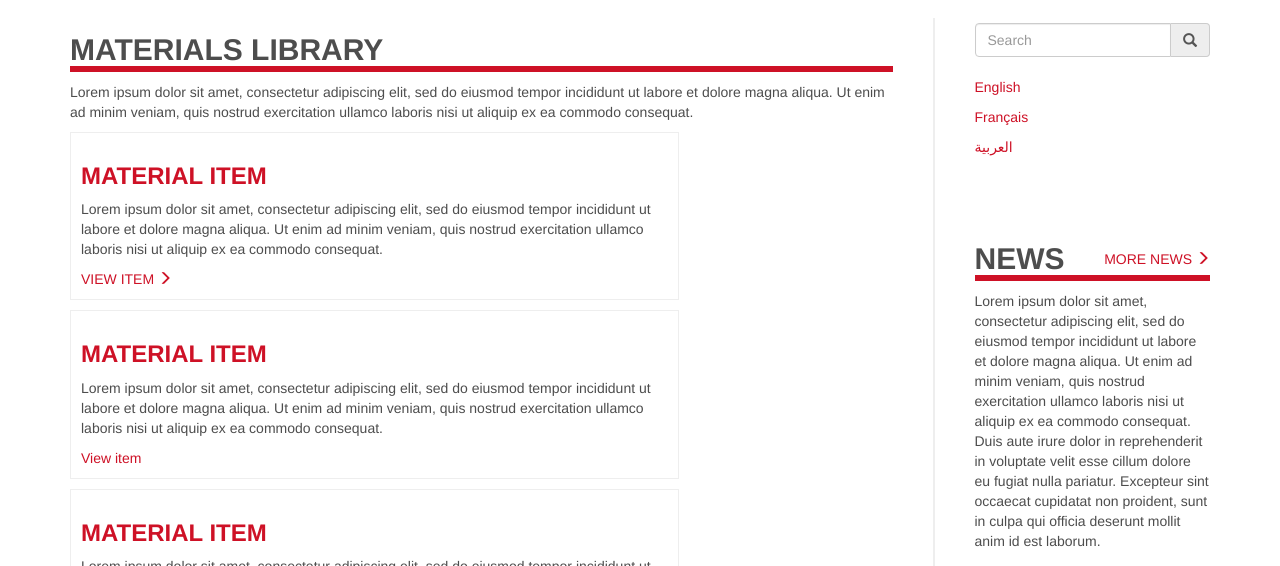
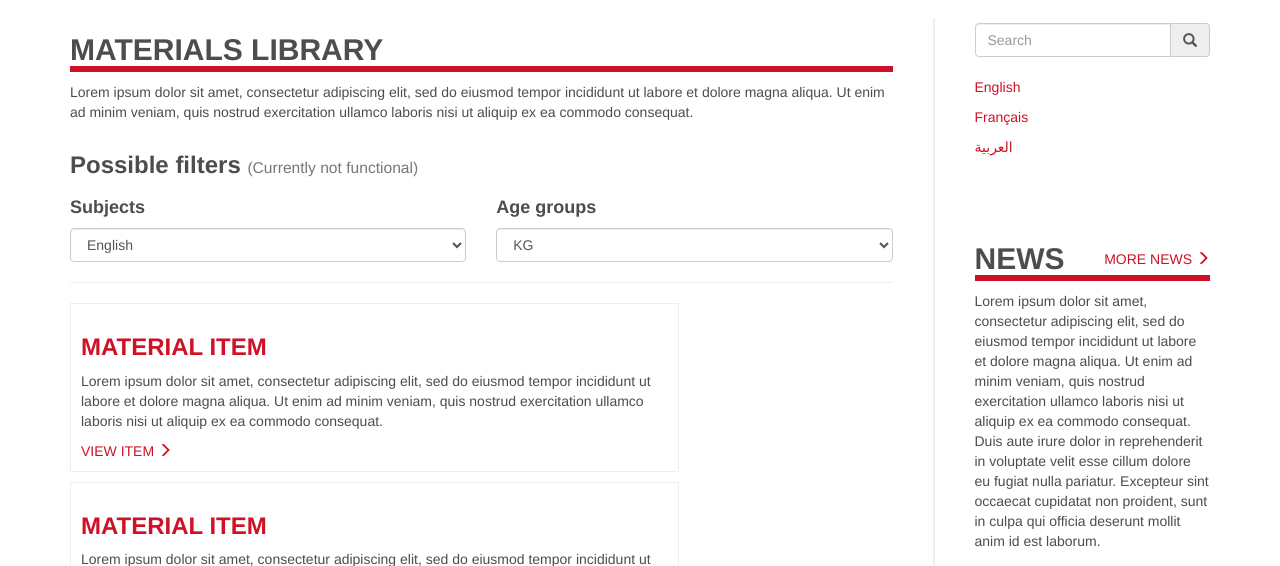
Before and after one commit to joehalloran/national-institutes, a plain HTML site: page listings.html in a window 1280 px wide. Shown: the part 234-800 px from the top of the page. Drawn offline with nearby package versions, Linux system fonts and the light colour scheme.

Commit message:
listing page with filters

```diff
--- a/listings.html
+++ b/listings.html
@@ -75,28 +75,47 @@
             <h2>Materials library</h2>
             <p>Lorem ipsum dolor sit amet, consectetur adipiscing elit, sed do eiusmod tempor incididunt ut labore et dolore magna aliqua. Ut enim ad minim veniam, quis nostrud exercitation ullamco laboris nisi ut aliquip ex ea commodo consequat.</p>
             <div class="row">
+              <div class="col-md-12">
+                <h3>Possible filters <small>(Currently not functional)</small></h3>
+              </div>
+              <div class="col-md-6">
+                <h4>Subjects</h4>
+                <select class="form-control">
+                  <option>English</option>
+                  <option>Maths</option>
+                  <option>Science</option>
+                  <option>French</option>
+                  <option>Arabic</option>
+                </select>
+              </div>
+              <div class="col-md-6">
+                <h4>Age groups</h4>
+                <select class="form-control">
+                  <option>KG</option>
+                  <option>Primary</option>
+                  <option>Prep</option>
+                  <option>Secondary</option>
+                </select>
+              </div>
+              <div class="col-md-12">
+                <hr />
+              </div>
               <div class="col-md-9">
                 <div class="teacher-material-library-item">
                   <h3><a href="#">Material Item</a></h3>
                   <p>Lorem ipsum dolor sit amet, consectetur adipiscing elit, sed do eiusmod tempor incididunt ut labore et dolore magna aliqua. Ut enim ad minim veniam, quis nostrud exercitation ullamco laboris nisi ut aliquip ex ea commodo consequat.</p>
                   <a href="#" class="view-item">View item <span class="glyphicon glyphicon-menu-right" aria-hidden="true"></span></a>
                 </div>
-              </div>
-              <div class="col-md-9">
                 <div class="teacher-material-library-item">
                   <h3><a href="#">Material Item</a></h3>
                   <p>Lorem ipsum dolor sit amet, consectetur adipiscing elit, sed do eiusmod tempor incididunt ut labore et dolore magna aliqua. Ut enim ad minim veniam, quis nostrud exercitation ullamco laboris nisi ut aliquip ex ea commodo consequat.</p>
                   <a href="#" >View item</a>
                 </div>
-              </div>
-              <div class="col-md-9">
                 <div class="teacher-material-library-item">
                   <h3><a href="#">Material Item</a></h3>
                   <p>Lorem ipsum dolor sit amet, consectetur adipiscing elit, sed do eiusmod tempor incididunt ut labore et dolore magna aliqua. Ut enim ad minim veniam, quis nostrud exercitation ullamco laboris nisi ut aliquip ex ea commodo consequat.</p>
                   <a href="#">View item</a>
                 </div>
-              </div>
-              <div class="col-md-9">
                 <div class="teacher-material-library-item">
                   <h3><a href="#">Material Item</a></h3>
                   <p>Lorem ipsum dolor sit amet, consectetur adipiscing elit, sed do eiusmod tempor incididunt ut labore et dolore magna aliqua. Ut enim ad minim veniam, quis nostrud exercitation ullamco laboris nisi ut aliquip ex ea commodo consequat.</p>
```
